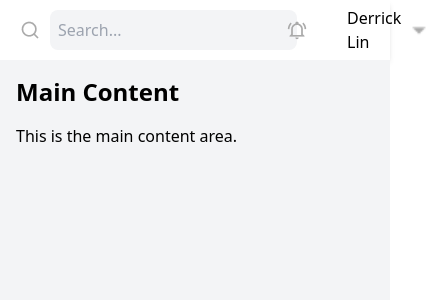
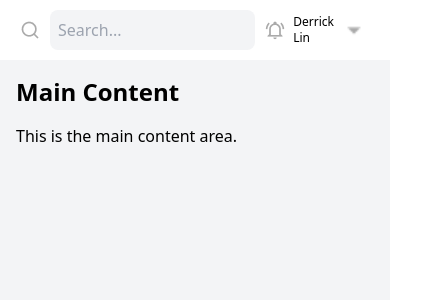
Before and after one commit to dodoooooooo/beta-end, a React (Vite) app: page / in a window 390 px wide. Shown: the top 300 px of the page, 435 px wide, since content can reach past the window. Built offline with nearby package versions, Linux system fonts and the light colour scheme.

Commit message:
fix: navbar responsive

```diff
--- a/src/components/Navbar.tsx
+++ b/src/components/Navbar.tsx
@@ -5,20 +5,18 @@ import { User } from '@constants';
 const Navbar: React.FC = () => {
   return (
     <nav className='flex items-center justify-between p-5 bg-white shadow-md h-[60px]'>
-      {/* 左邊的搜索框 */}
       <div className='flex items-center flex-grow max-w-lg sm:w-auto'>
         <img src={Search} className='w-[20px] h-[20px] mr-[10px]' />
         <input
           type='text'
           placeholder='Search...'
-          className='flex-grow p-2 mr-[10px] bg-gray-100 rounded-lg focus:outline-none focus:ring-2 focus:ring-blue-500 '
+          className='flex-grow p-2 mr-[10px] bg-gray-100 rounded-lg focus:outline-none focus:ring-2 focus:ring-blue-500 w-full'
         />
       </div>
-      {/* 右邊的用戶圖標和名稱 */}
-      <div className='flex items-center space-x-10'>
+      <div className='flex items-center space-x-2 sm:space-x-10'>
         <img src={Ring} className='w-[20px] h-[20px]' />
         <div className='flex items-center'>
-          <span className='mr-[2px] text-black'>{User.name}</span>
+          <span className='mr-[2px] text-black text-xs sm:text-base'>{User.name}</span>
           <img src={Down_Arrow} className='object-contain w-8 h-8' />
         </div>
       </div>
```
